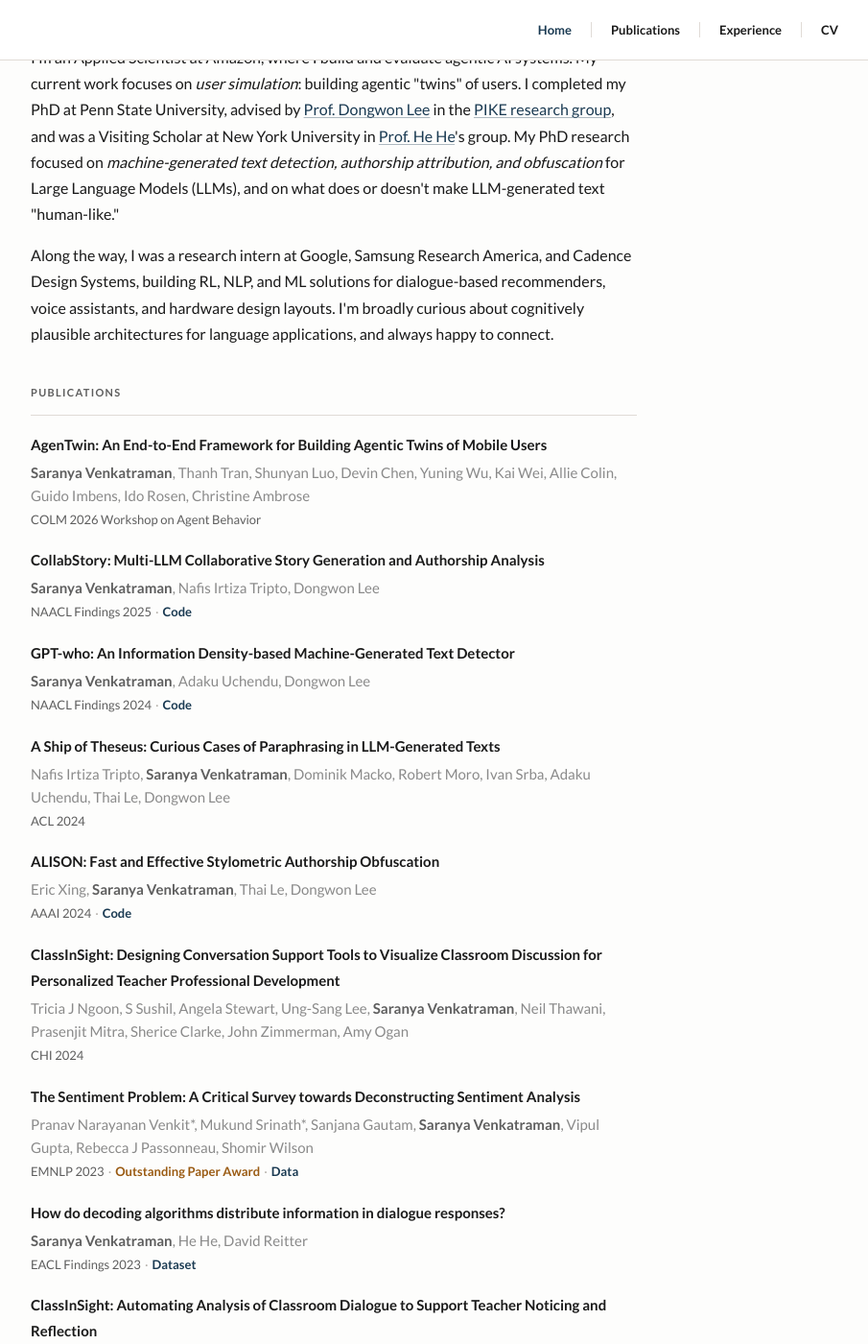
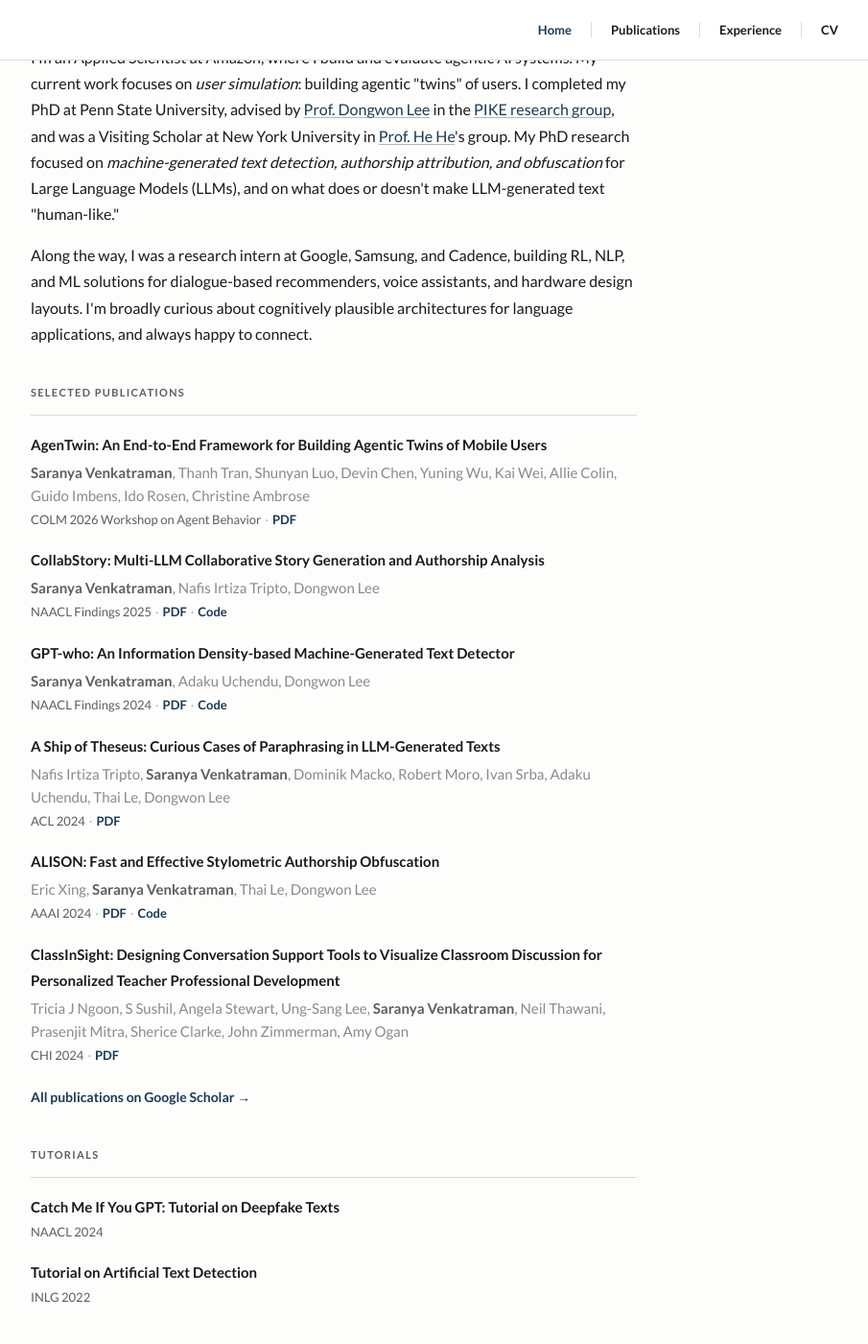
Before and after one commit to saranya-venkatraman/saranya-venkatraman.github.io, a Jekyll site: the page built from _pages/about.md, in a window 1280 px wide and 1400 px high, scrolled down 256 px. Shown: the whole window at 96% size, without its empty margins (292-1197 px from the left). Built offline with Jekyll 4.4.1, drawn with Linux system fonts in a browser that asks for light colours; some of the changed text lies outside the part shown.

Commit message:
Update about.md

```diff
--- a/_pages/about.md
+++ b/_pages/about.md
@@ -61,6 +61,8 @@ author_profile: false
   .page__content p.ep-item-meta a { color: #1a3a52 !important; text-decoration: none !important; font-weight: 600; }
   .page__content p.ep-item-meta a:hover { text-decoration: underline !important; }
   .ep-award { color: #9a5b13; font-weight: 600; }
+  .page__content a.ep-view-all { color: #1a3a52 !important; text-decoration: none !important; font-weight: 600; font-size: 14px; display: inline-block; margin-top: 2px; }
+  .page__content a.ep-view-all:hover { text-decoration: underline !important; text-underline-offset: 2px; }
   .ep-dot { color: #b5b0aa; margin: 0 4px; }
 
   .ep-inline p { font-size: 16px !important; line-height: 1.7 !important; margin: 0 0 16px !important; color: #1a1a1a !important; text-align: left !important; }
@@ -113,58 +115,44 @@ author_profile: false
 
   <div class="ep-bio">
     <p>I'm an Applied Scientist at Amazon, where I build and evaluate agentic AI systems. My current work focuses on <em>user simulation</em>: building agentic "twins" of users. I completed my PhD at Penn State University, advised by <a href="https://pike.psu.edu/dongwon/">Prof. Dongwon Lee</a> in the <a href="https://pike.psu.edu/index.html">PIKE research group</a>, and was a Visiting Scholar at New York University in <a href="https://hhexiy.github.io">Prof. He He</a>'s group. My PhD research focused on <em>machine-generated text detection, authorship attribution, and obfuscation</em> for Large Language Models (LLMs), and on what does or doesn't make LLM-generated text "human-like."</p>
-    <p>Along the way, I was a research intern at Google, Samsung Research America, and Cadence Design Systems, building RL, NLP, and ML solutions for dialogue-based recommenders, voice assistants, and hardware design layouts. I'm broadly curious about cognitively plausible architectures for language applications, and always happy to connect.</p>
+    <p>Along the way, I was a research intern at Google, Samsung, and Cadence, building RL, NLP, and ML solutions for dialogue-based recommenders, voice assistants, and hardware design layouts. I'm broadly curious about cognitively plausible architectures for language applications, and always happy to connect.</p>
   </div>
 
   <section class="ep-section" aria-labelledby="pubs-label">
-    <h2 class="ep-section-label" id="pubs-label">Publications</h2>
+    <h2 class="ep-section-label" id="pubs-label">Selected publications</h2>
     <ul class="ep-list">
       <li>
         <a class="ep-item-title" href="https://cdn.amazon.science/d9/3b/f8deb9734e34a2dd9239f335ac76/scipub-approval152134-48355376-agentwin-an-endtoend-framework-for-building-agentic-twins-of-mobile-users.pdf" target="_blank" rel="noopener">AgenTwin: An End-to-End Framework for Building Agentic Twins of Mobile Users</a>
         <p class="ep-item-summary"><strong>Saranya Venkatraman</strong>, Thanh Tran, Shunyan Luo, Devin Chen, Yuning Wu, Kai Wei, Allie Colin, Guido Imbens, Ido Rosen, Christine Ambrose</p>
-        <p class="ep-item-meta">COLM 2026 Workshop on Agent Behavior</p>
+        <p class="ep-item-meta">COLM 2026 Workshop on Agent Behavior<span class="ep-dot">·</span><a href="https://cdn.amazon.science/d9/3b/f8deb9734e34a2dd9239f335ac76/scipub-approval152134-48355376-agentwin-an-endtoend-framework-for-building-agentic-twins-of-mobile-users.pdf" target="_blank" rel="noopener">PDF</a></p>
       </li>
       <li>
         <a class="ep-item-title" href="https://arxiv.org/abs/2406.12665" target="_blank" rel="noopener">CollabStory: Multi-LLM Collaborative Story Generation and Authorship Analysis</a>
         <p class="ep-item-summary"><strong>Saranya Venkatraman</strong>, Nafis Irtiza Tripto, Dongwon Lee</p>
-        <p class="ep-item-meta">NAACL Findings 2025<span class="ep-dot">·</span><a href="https://github.com/saranya-venkatraman/multi_llm_story_writing">Code</a></p>
+        <p class="ep-item-meta">NAACL Findings 2025<span class="ep-dot">·</span><a href="https://arxiv.org/pdf/2406.12665" target="_blank" rel="noopener">PDF</a><span class="ep-dot">·</span><a href="https://github.com/saranya-venkatraman/multi_llm_story_writing">Code</a></p>
       </li>
       <li>
         <a class="ep-item-title" href="https://arxiv.org/pdf/2310.06202.pdf" target="_blank" rel="noopener">GPT-who: An Information Density-based Machine-Generated Text Detector</a>
         <p class="ep-item-summary"><strong>Saranya Venkatraman</strong>, Adaku Uchendu, Dongwon Lee</p>
-        <p class="ep-item-meta">NAACL Findings 2024<span class="ep-dot">·</span><a href="https://github.com/saranya-venkatraman/gpt-who">Code</a></p>
+        <p class="ep-item-meta">NAACL Findings 2024<span class="ep-dot">·</span><a href="https://arxiv.org/pdf/2310.06202" target="_blank" rel="noopener">PDF</a><span class="ep-dot">·</span><a href="https://github.com/saranya-venkatraman/gpt-who">Code</a></p>
       </li>
       <li>
         <a class="ep-item-title" href="https://arxiv.org/pdf/2311.08374" target="_blank" rel="noopener">A Ship of Theseus: Curious Cases of Paraphrasing in LLM-Generated Texts</a>
         <p class="ep-item-summary">Nafis Irtiza Tripto, <strong>Saranya Venkatraman</strong>, Dominik Macko, Robert Moro, Ivan Srba, Adaku Uchendu, Thai Le, Dongwon Lee</p>
-        <p class="ep-item-meta">ACL 2024</p>
+        <p class="ep-item-meta">ACL 2024<span class="ep-dot">·</span><a href="https://arxiv.org/pdf/2311.08374" target="_blank" rel="noopener">PDF</a></p>
       </li>
       <li>
         <a class="ep-item-title" href="https://ojs.aaai.org/index.php/AAAI/article/view/29901" target="_blank" rel="noopener">ALISON: Fast and Effective Stylometric Authorship Obfuscation</a>
         <p class="ep-item-summary">Eric Xing, <strong>Saranya Venkatraman</strong>, Thai Le, Dongwon Lee</p>
-        <p class="ep-item-meta">AAAI 2024<span class="ep-dot">·</span><a href="https://github.com/ericx003/alison">Code</a></p>
+        <p class="ep-item-meta">AAAI 2024<span class="ep-dot">·</span><a href="https://arxiv.org/pdf/2402.00835" target="_blank" rel="noopener">PDF</a><span class="ep-dot">·</span><a href="https://github.com/ericx003/alison">Code</a></p>
       </li>
       <li>
         <a class="ep-item-title" href="https://tngoon.github.io/docs/pubs/Ngoon_etal_2024_CHI.pdf" target="_blank" rel="noopener">ClassInSight: Designing Conversation Support Tools to Visualize Classroom Discussion for Personalized Teacher Professional Development</a>
         <p class="ep-item-summary">Tricia J Ngoon, S Sushil, Angela Stewart, Ung-Sang Lee, <strong>Saranya Venkatraman</strong>, Neil Thawani, Prasenjit Mitra, Sherice Clarke, John Zimmerman, Amy Ogan</p>
-        <p class="ep-item-meta">CHI 2024</p>
-      </li>
-      <li>
-        <a class="ep-item-title" href="https://aclanthology.org/2023.emnlp-main.848/" target="_blank" rel="noopener">The Sentiment Problem: A Critical Survey towards Deconstructing Sentiment Analysis</a>
-        <p class="ep-item-summary">Pranav Narayanan Venkit*, Mukund Srinath*, Sanjana Gautam, <strong>Saranya Venkatraman</strong>, Vipul Gupta, Rebecca J Passonneau, Shomir Wilson</p>
-        <p class="ep-item-meta">EMNLP 2023<span class="ep-dot">·</span><span class="ep-award">Outstanding Paper Award</span><span class="ep-dot">·</span><a href="https://github.com/PranavNV/The-Sentiment-Problem/tree/main">Data</a></p>
-      </li>
-      <li>
-        <a class="ep-item-title" href="https://aclanthology.org/2023.findings-eacl.70/" target="_blank" rel="noopener">How do decoding algorithms distribute information in dialogue responses?</a>
-        <p class="ep-item-summary"><strong>Saranya Venkatraman</strong>, He He, David Reitter</p>
-        <p class="ep-item-meta">EACL Findings 2023<span class="ep-dot">·</span><a href="https://huggingface.co/datasets/saranya132/dialog_uid_gpt2">Dataset</a></p>
-      </li>
-      <li>
-        <a class="ep-item-title" href="/files/BOA-2021.pdf" target="_blank" rel="noopener">ClassInSight: Automating Analysis of Classroom Dialogue to Support Teacher Noticing and Reflection</a>
-        <p class="ep-item-summary"><strong>Saranya Venkatraman</strong>, Prasenjit Mitra, Sherice N. Clarke, Andrea Gomoll, Zaynab Gates, Sushil S, Tarang Tripathi, Amy Ogan</p>
-        <p class="ep-item-meta">EARLI 2021<span class="ep-dot">·</span><a href="https://github.com/saranya-venkatraman/classinsight-language">Code</a></p>
+        <p class="ep-item-meta">CHI 2024<span class="ep-dot">·</span><a href="https://tngoon.github.io/docs/pubs/Ngoon_etal_2024_CHI.pdf" target="_blank" rel="noopener">PDF</a></p>
       </li>
     </ul>
+    <a class="ep-view-all" href="https://scholar.google.com/citations?user=qrvxwt4AAAAJ&amp;hl=en" target="_blank" rel="noopener">All publications on Google Scholar →</a>
   </section>
 
   <section class="ep-section" aria-labelledby="tut-label">
```
